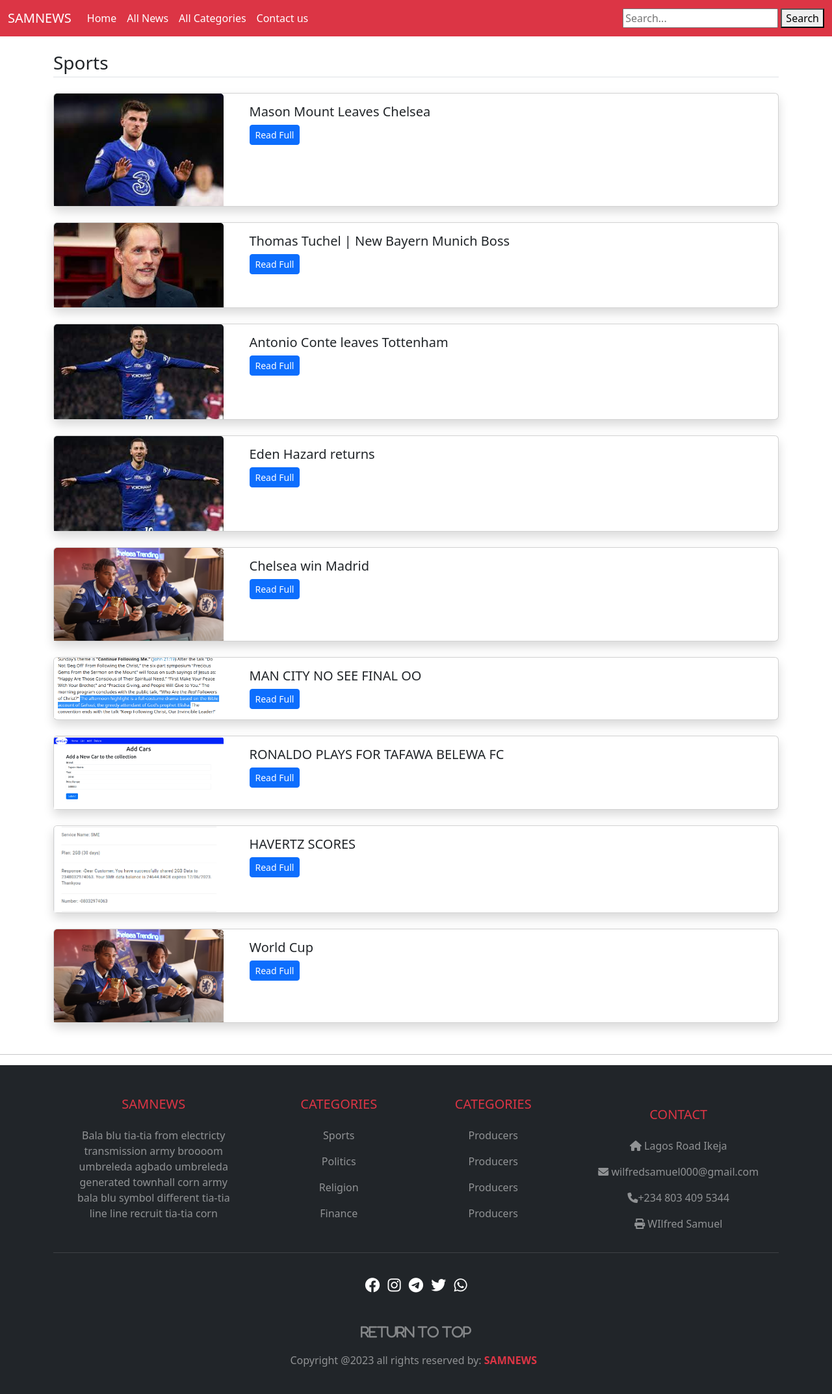
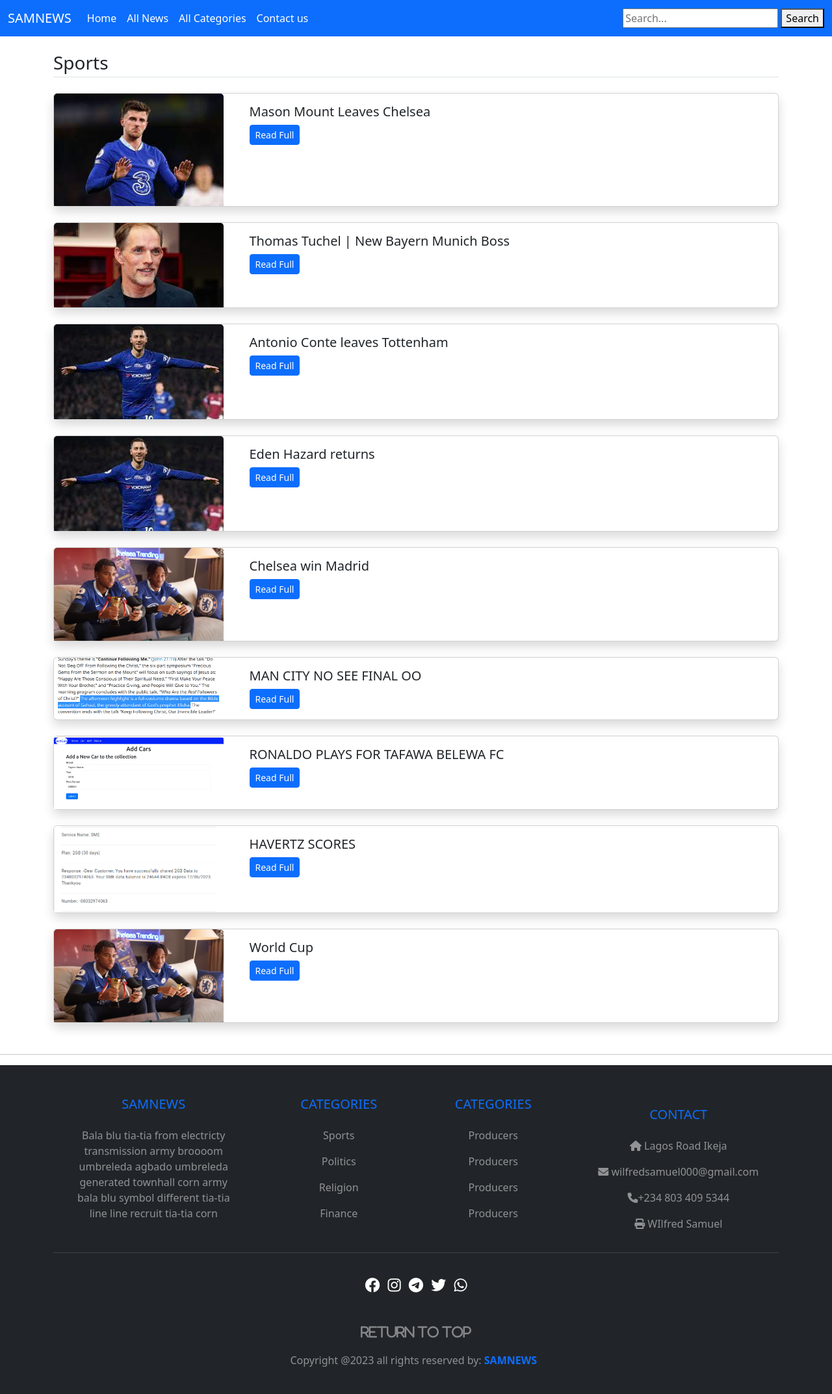
Before and after one commit to PSamDev/News_Blog, a Django app: page /category/1 in a window 1280 px wide. Shown: the whole page at 65% size. Run offline with Django 4.2, Linux system fonts and the light colour scheme; data comes from the database, SQL or seed files in the repository.

Commit message:
modified:   blog/news/templates/base.html 	modified:   blog/news/templates/category-news.html

```diff
--- a/blog/news/templates/base.html
+++ b/blog/news/templates/base.html
@@ -17,12 +17,11 @@
 		rel="stylesheet"
 		/>
 		<!-- MDB -->
-
 </head>
 
 <body>
 	<!-- Top News -->
-	<nav class="navbar navbar-expand-lg navbar-dark bg-danger">
+	<nav class="navbar navbar-expand-lg navbar-dark bg-primary">
 		<div class="container-fluid">
 			<a class="navbar-brand" href="/">SAMNEWS</a>
 			<button class="navbar-toggler" type="button" data-bs-toggle="collapse" data-bs-target="#navbarSupportedContent" aria-controls="navbarSupportedContent" aria-expanded="false" aria-label="Toggle navigation">
@@ -61,7 +60,7 @@
   <div class="container text-center text-md-left">
 	<div class = "row text-center text-md-left">
 		<div class = "col-md-3 col-lg-3 col-xl-3 mx-auto auto-3">
-			<h5 class = "text-uppercase mb-4 text-weight-bold text-danger">SAMNEWS</h5>
+			<h5 class = "text-uppercase mb-4 text-weight-bold text-primary">SAMNEWS</h5>
 			<p>
 				Bala blu tia-tia from electricty transmission army broooom
 				umbreleda agbado umbreleda generated townhall corn army bala
@@ -69,7 +68,7 @@
 			</p>
 		</div>
 		<div class = "col-md-2 col-lg-2 col-xl-2 mx-auto auto-3">
-			<h5 class = "text-uppercase mb-4 text-weight-bold text-danger">Categories</h5>
+			<h5 class = "text-uppercase mb-4 text-weight-bold text-primary">Categories</h5>
 			<p>
 				<a href = "/category/1" class = "text-white-50" style = "text-decoration: none;">Sports</a>
 			</p>
@@ -84,7 +83,7 @@
 			</p>
 		</div>
 		<div class = "col-md-3 col-lg-2 col-xl-2 mx-auto auto-3">
-			<h5 class = "text-uppercase mb-4 text-weight-bold text-danger">Categories</h5>
+			<h5 class = "text-uppercase mb-4 text-weight-bold text-primary">Categories</h5>
 			<p>
 				<a href = "#" class = "text-white-50" style = "text-decoration: none;">Producers</a>
 			</p>
@@ -99,7 +98,7 @@
 			</p>
 		</div>
 		<div class = "col-md-4 col-lg-3 col-xl-3 mx-auto mt-3">
-			<h5 class = "text-uppercase mb-4 font-weight-bold text-danger">Contact</h5>
+			<h5 class = "text-uppercase mb-4 font-weight-bold text-primary">Contact</h5>
 			<p>
 				<i class="fas fa-home mr-3"></i> Lagos Road Ikeja
 			</p>
@@ -143,7 +142,7 @@
 			<div class = "col-md-7 col-lg-8">
 				<p>Copyright @2023 all rights reserved by:
 					<a href = "#" style = "text-decoration: none;">
-						<strong class = "text-danger">SAMNEWS</strong>
+						<strong class = "text-primary">SAMNEWS</strong>
 					</a>
 				</p>
 			</div>
@@ -152,9 +151,4 @@
 </footer>
 </body>
 <script src="https://cdn.jsdelivr.net/npm/bootstrap@5.3.0-alpha1/dist/js/bootstrap.bundle.min.js" integrity="sha384-w76AqPfDkMBDXo30jS1Sgez6pr3x5MlQ1ZAGC+nuZB+EYdgRZgiwxhTBTkF7CXvN" crossorigin="anonymous"></script>
-<!-- MDB -->
-{% comment %} <script
-  type="text/javascript"
-  src="https://cdnjs.cloudflare.com/ajax/libs/mdb-ui-kit/6.2.0/mdb.min.js"
-></script> {% endcomment %}
 </html>
--- a/blog/news/templates/category-news.html
+++ b/blog/news/templates/category-news.html
@@ -12,7 +12,7 @@
 	    <div class="col-md-8">
 	      <div class="card-body">
 	        <h5 class="card-title">{{news.title}}</h5>
-	        {# <p class="card-text">{{news.content}}</p> #}
+
 	        <p class="card-text"><a href="/detail/{{news.id}}" class="btn btn-sm btn-primary">Read Full</a></p>
 	      </div>
 	    </div>
```
